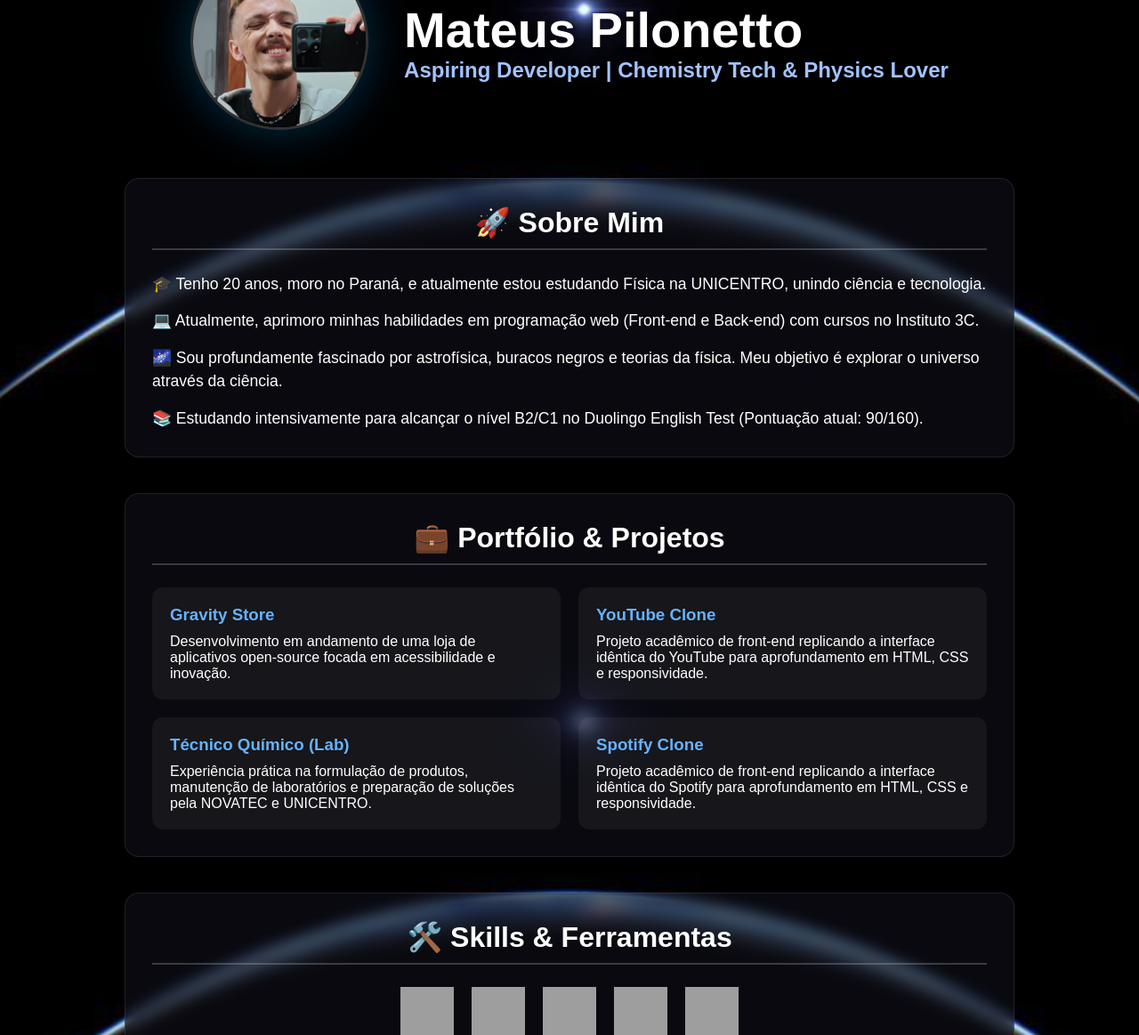
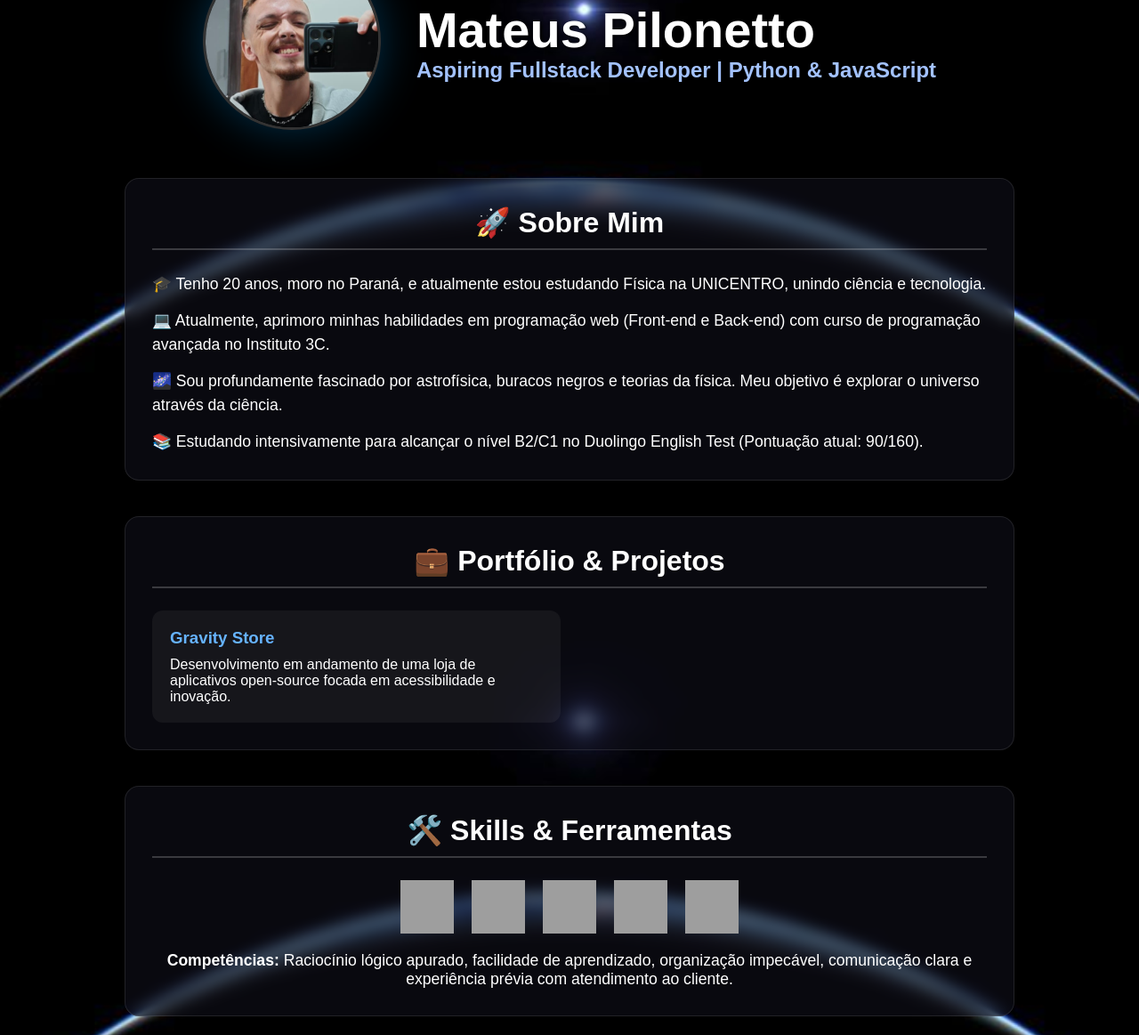
Before and after one commit to MateusPilonetto/mateuspilonetto.github.io, a plain HTML site: page index.html in a window 1280 px wide. Shown: the part 204-1367 px from the top of the page at 89% size. Drawn offline with nearby package versions, Linux system fonts and the light colour scheme; grey boxes are pictures that could not be loaded; a web font is replaced by a local one.

Commit message:
docs: update portfolio section by removing old clone projects

```diff
--- a/index.html
+++ b/index.html
@@ -48,7 +48,7 @@
       <div class="title-area">
         <h1 class="name">Mateus Pilonetto</h1>
         <h2 class="about">
-          Aspiring Developer | Chemistry Tech & Physics Lover
+          Aspiring Fullstack Developer | Python & JavaScript
         </h2>
       </div>
     </header>
@@ -66,7 +66,7 @@
           <li>
             <span
               >💻 Atualmente, aprimoro minhas habilidades em programação web
-              (Front-end e Back-end) com cursos no Instituto 3C.</span
+              (Front-end e Back-end) com curso de programação avançada no Instituto 3C.</span
             >
           </li>
           <li>
@@ -93,27 +93,6 @@
             <p>
               Desenvolvimento em andamento de uma loja de aplicativos
               open-source focada em acessibilidade e inovação.
-            </p>
-          </div>
-          <div class="card">
-            <h3>YouTube Clone</h3>
-            <p>
-              Projeto acadêmico de front-end replicando a interface idêntica do
-              YouTube para aprofundamento em HTML, CSS e responsividade.
-            </p>
-          </div>
-          <div class="card">
-            <h3>Técnico Químico (Lab)</h3>
-            <p>
-              Experiência prática na formulação de produtos, manutenção de
-              laboratórios e preparação de soluções pela NOVATEC e UNICENTRO.
-            </p>
-          </div>
-          <div class="card">
-            <h3>Spotify Clone</h3>
-            <p>
-              Projeto acadêmico de front-end replicando a interface idêntica do
-              Spotify para aprofundamento em HTML, CSS e responsividade.
             </p>
           </div>
         </div>
```
